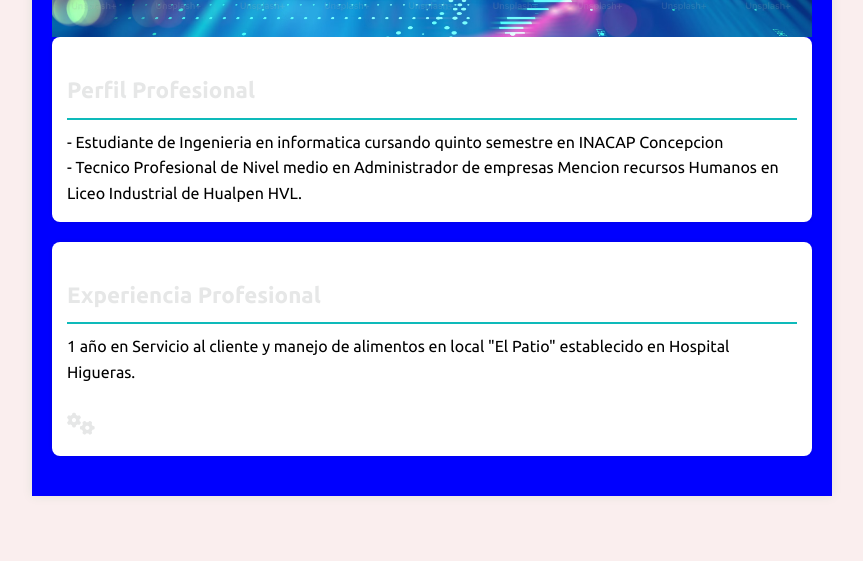
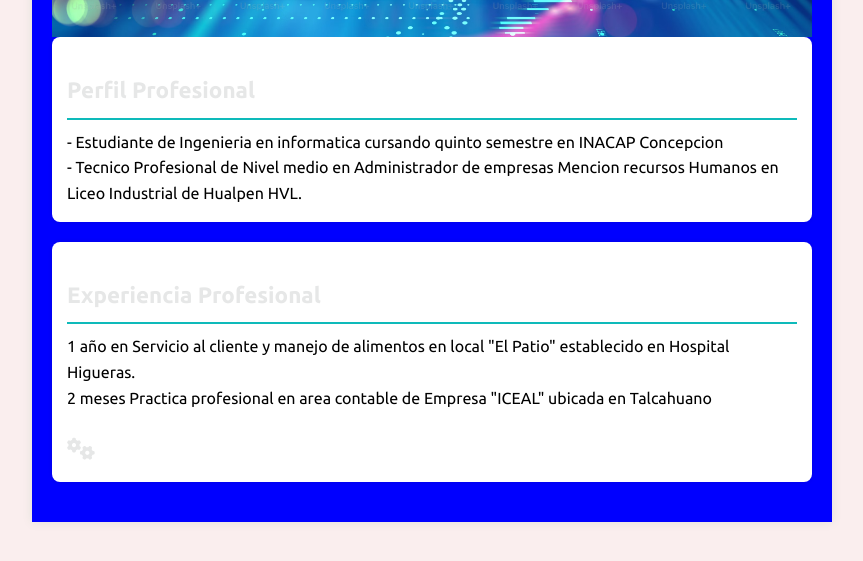
Before and after one commit to JoaquinMaureiraP/Clase3-Lunes, a plain HTML site: page Clase3-Lunes/index.html in a window 1280 px wide. Shown: the part 585-1146 px from the top of the page, without its empty margins (208-1071 px from the left). Drawn offline with Linux system fonts and the light colour scheme.

Commit message:
Informacion fue agregada

```diff
--- a/Clase3-Lunes/index.html
+++ b/Clase3-Lunes/index.html
@@ -29,6 +29,7 @@
         <h3>Experiencia Profesional</h3>
         <hr>
         <p>1 año en Servicio al cliente y manejo de alimentos en local "El Patio" establecido en Hospital Higueras.</p>
+        <p>2 meses Practica profesional en area contable de Empresa "ICEAL" ubicada en Talcahuano</p>
         <h3><i class="fas fa-cogs"></i></h3>
     </section>
     </main>
```
